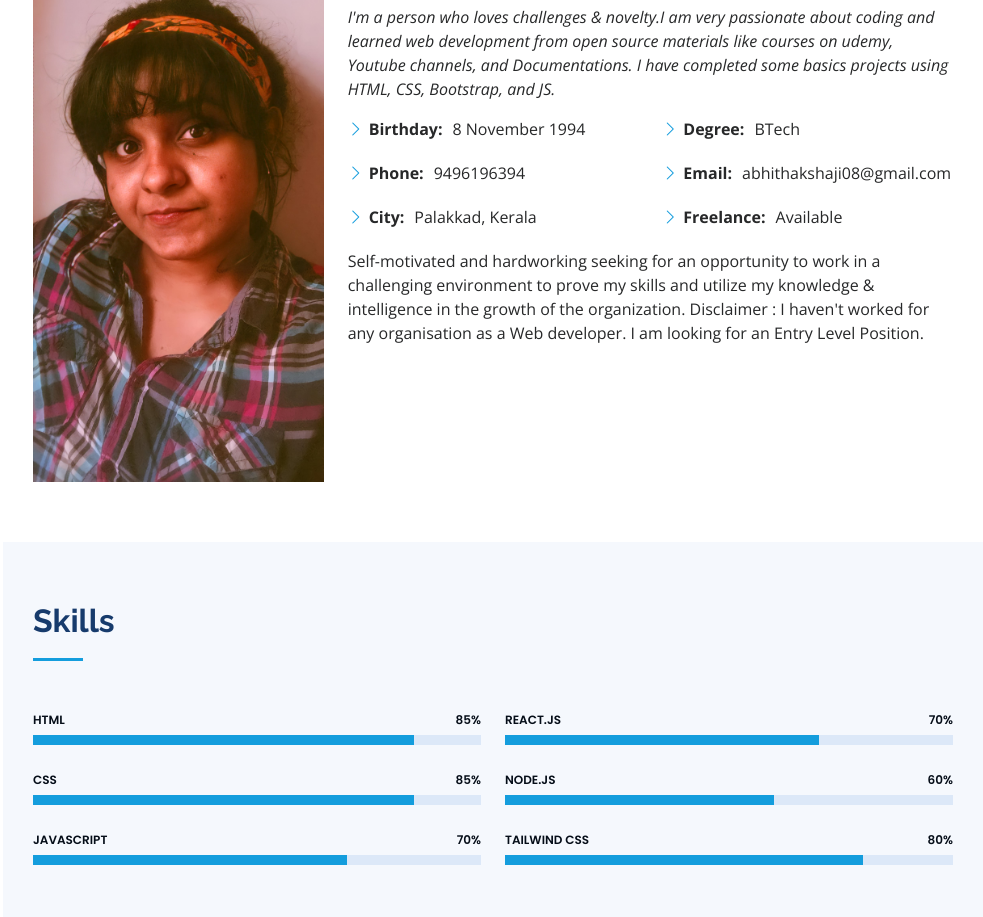
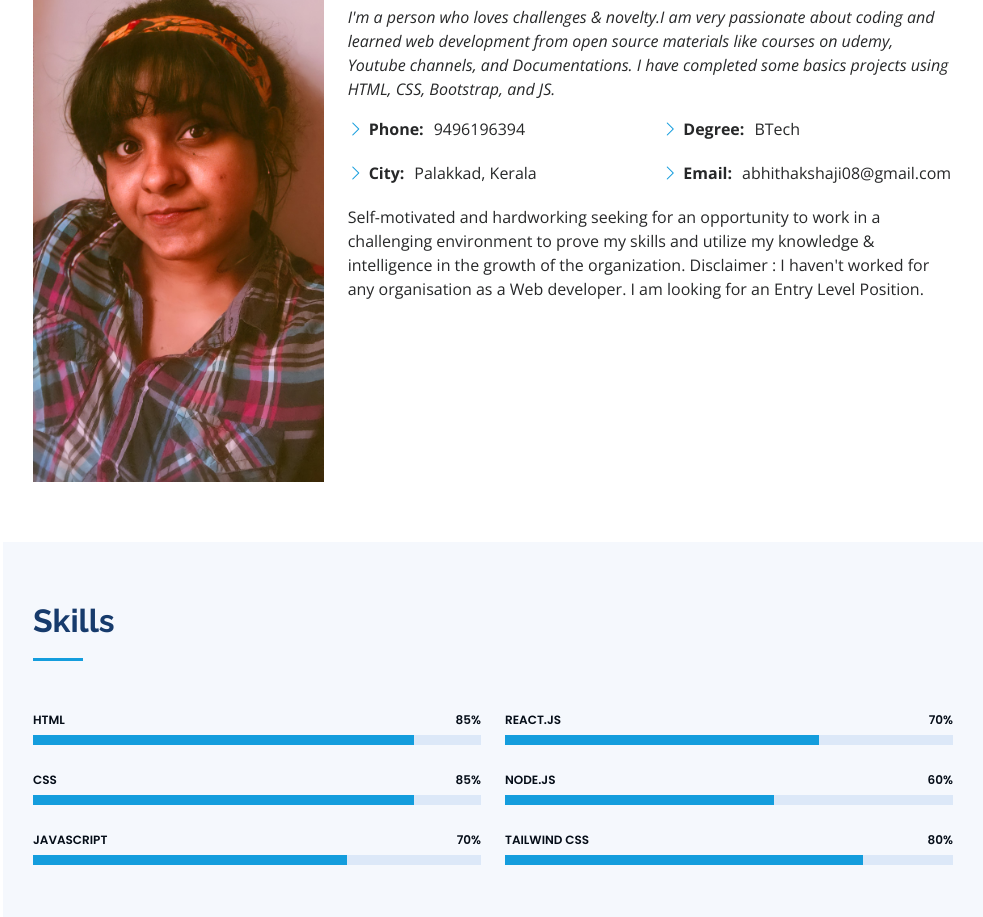
Before and after one commit to abhithaKShaji/Portfolio, a plain HTML site: page index.html in a window 1280 px wide. Shown: the part 1051-1968 px from the top of the page, without its empty margins (297-1280 px from the left). Drawn offline with nearby package versions, Linux system fonts and the light colour scheme.

Commit message:
Update index.html

```diff
--- a/index.html
+++ b/index.html
@@ -106,7 +106,6 @@
             <div class="row">
               <div class="col-lg-6">
                 <ul>
-                  <li><i class="bi bi-chevron-right"></i> <strong>Birthday:</strong> <span>8 November 1994</span></li>
                   <li><i class="bi bi-chevron-right"></i> <strong>Phone:</strong> <span>9496196394</span></li>
                   <li><i class="bi bi-chevron-right"></i> <strong>City:</strong> <span>Palakkad, Kerala</span></li>
                 </ul>
@@ -115,7 +114,6 @@
                 <ul>
                   <li><i class="bi bi-chevron-right"></i> <strong>Degree:</strong> <span>BTech</span></li>
                   <li><i class="bi bi-chevron-right"></i> <strong>Email:</strong> <span>abhithakshaji08@gmail.com</span></li>
-                  <li><i class="bi bi-chevron-right"></i> <strong>Freelance:</strong> <span>Available</span></li>
                 </ul>
               </div>
             </div>
```
